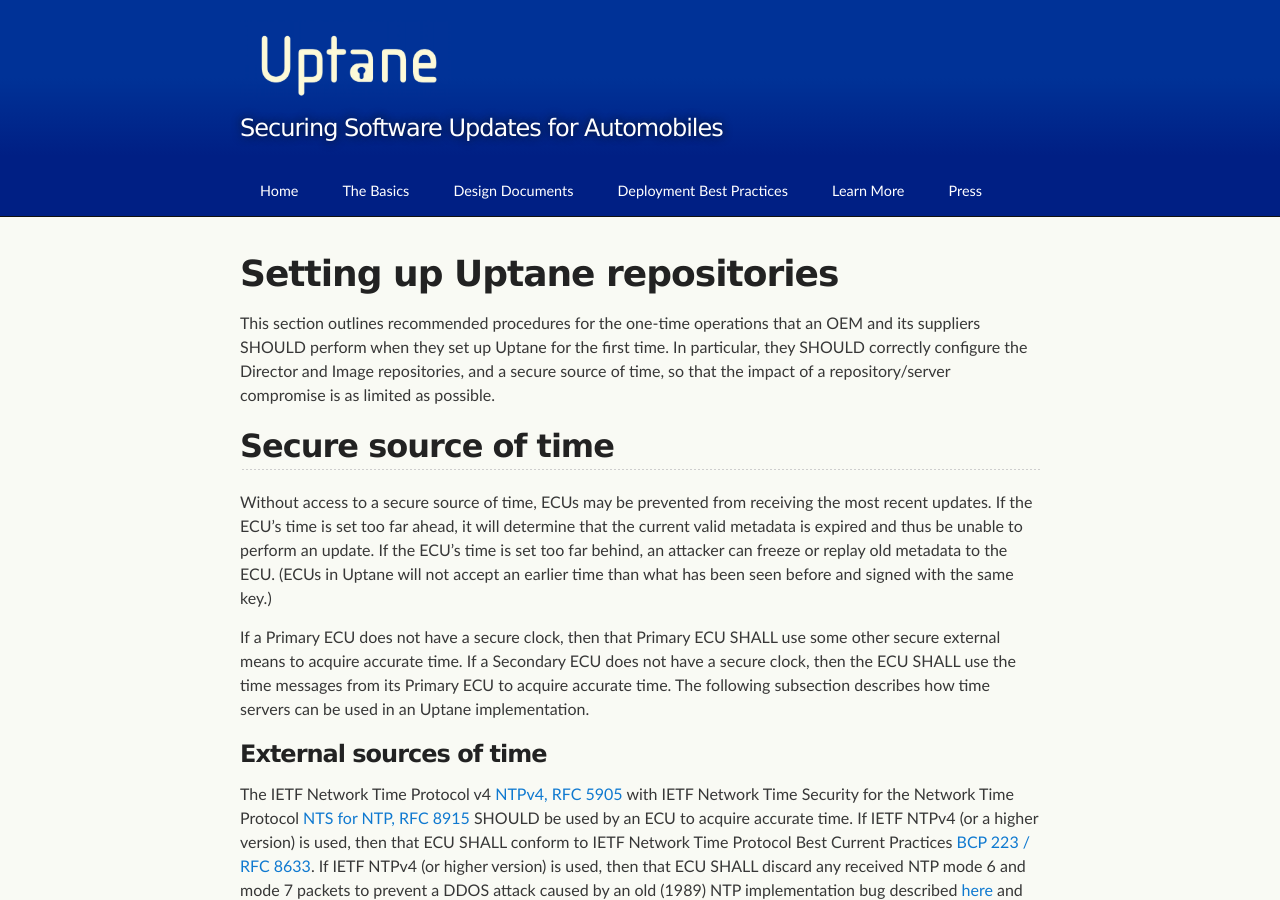
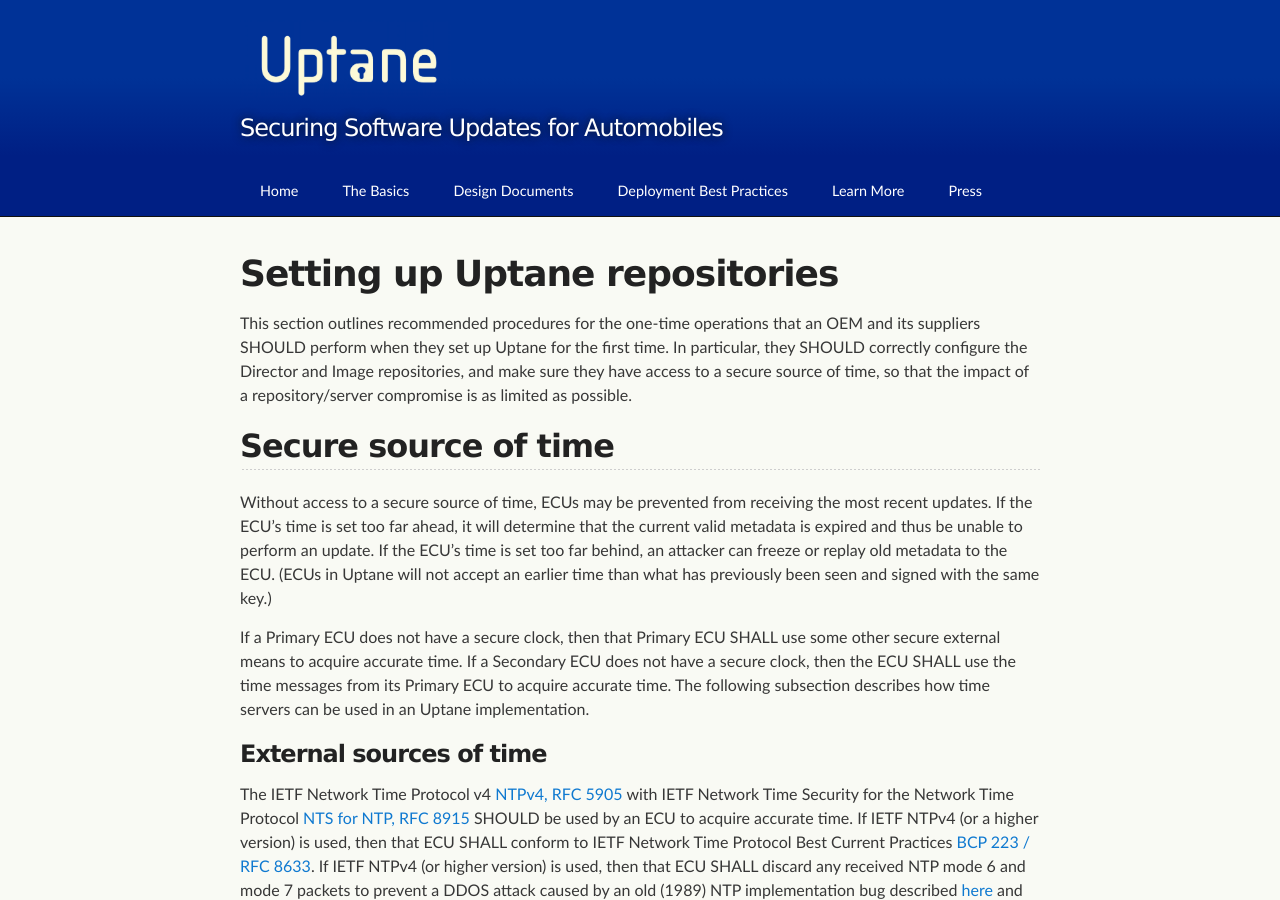
Before and after one commit to uptane/deployment-considerations, a Jekyll site: the page built from repositories.md, in a window 1280 px wide and 900 px high. Built offline with Jekyll 4.4.1, drawn with Linux system fonts in a browser that asks for light colours; our own code applies the rules of GitHub Pages for plain Markdown files; some of the changed text lies outside the part shown.

Commit message:
review for V.2.0.0
The completes my review. Please review, comment, and/or approve.

```diff
--- a/repositories.md
+++ b/repositories.md
@@ -5,11 +5,11 @@ css_id: repositories
 
 # Setting up Uptane repositories
 
-This section outlines recommended procedures for the one-time operations that an OEM and its suppliers SHOULD perform when they set up Uptane for the first time. In particular, they SHOULD correctly configure the Director and Image repositories, and a secure source of time, so that the impact of a repository/server compromise is as limited as possible.
+This section outlines recommended procedures for the one-time operations that an OEM and its suppliers SHOULD perform when they set up Uptane for the first time. In particular, they SHOULD correctly configure the Director and Image repositories, and make sure they have access to a secure source of time, so that the impact of a repository/server compromise is as limited as possible.
 
 ## Secure source of time
 
-Without access to a secure source of time, ECUs may be prevented from receiving the most recent updates. If the ECU's time is set too far ahead, it will determine that the current valid metadata is expired and thus be unable to perform an update. If the ECU's time is set too far behind, an attacker can freeze or replay old metadata to the ECU. (ECUs in Uptane will not accept an earlier time than what has been seen before and signed with the same key.)
+Without access to a secure source of time, ECUs may be prevented from receiving the most recent updates. If the ECU's time is set too far ahead, it will determine that the current valid metadata is expired and thus be unable to perform an update. If the ECU's time is set too far behind, an attacker can freeze or replay old metadata to the ECU. (ECUs in Uptane will not accept an earlier time than what has previously been seen and signed with the same key.)
 
 If a Primary ECU does not have a secure clock, then that Primary ECU SHALL use some other secure external means to acquire accurate time. If a Secondary ECU does not have a secure clock, then the ECU SHALL use the time messages from its Primary ECU to acquire accurate time. The
 following subsection describes how time servers can be used in an Uptane implementation.
@@ -34,7 +34,7 @@ Listing the public key of the external time source in Director Targets metadata
 
 #### Changes to a Primary
 
-If an external time source is implemented, the Primary SHOULD follow its stipulated  procedure for verifying the time. This procedure occurs after the vehicle version manifest is sent and will fulfill the [Download and check current time](https://uptane.github.io/papers/uptane-standard.1.1.0.html#check_time_primary) step of the Uptane Standard.
+If an external time source is implemented, the Primary SHOULD follow its stipulated procedure for verifying the time. This procedure occurs after the vehicle version manifest is sent and will fulfill the [Download and check current time](https://uptane.github.io/papers/uptane-standard.1.1.0.html#check_time_primary) step of the Uptane Standard.
 
 If the response of the external time source meets verification criteria, update the Primary ECU's clock and retain the time source response for distribution to Secondary ECUs. If it fails to meet this criteria, discard the response and continue the procedure without an updated time.
 
@@ -224,7 +224,7 @@ To facilitate coordination between implementations, an Uptane adopter can choose
 
 Information on writing a POUF can be found on the [POUF Purpose and Guidelines](https://uptane.github.io/pouf.html) page of the Uptane website. A sample POUF, written for the [Uptane Reference Implementation](https://uptane.github.io/reference_pouf.html), offers sample metadata written in [ASN.1/DER](https://github.com/uptane/uptane.github.io/blob/master/reference_pouf.md#file-formats).
 
-## Cost Considerations
+## Cost considerations
 
 There is no short answer to the question of what it costs to implement Uptane because such a decision involves a number of variables, starting with how to plan an implementation.  An OEM with an existing OTA system has two methods to implement Uptane: either buy an off-the-shelf solution and integrate with it, or build a custom solution, with some greater or smaller degree of reliance on available open-source client and server components. If a project is starting from scratch, there is a third option: Uptane could be integrated from the start, beginning with the design stage. In that case, the cost of implementing Uptane itself would be minimal, and may even represent a cost reduction, as it provides a framework for organizing the analysis and development that must be undertaken regardless.
 
@@ -232,4 +232,4 @@ If a user is contemplating options one or two, the relative costs are admittedly
 
 A variant of the custom in-house option may be a safer choice for larger OEMs, but it can also come with a high price tag and require substantial effort to integrate. In any case, when upgrading from a legacy solution, a risk assessment of the current solution and evaluation of the current weaknesses and opportunities for improvement will be necessary. Uptane provides an organized framework for this assessment, which could help to reduce costs compared to an assessment without such a framework. The costs of the upgrade itself are dependent upon the individual needs, security concerns, and existing infrastructure of the implementer.
 
-Ultimately, the issue of cost cannot be decided without also estimating the value received for that expense. Value in this case is enhanced security, so when discussing costs, the trade-off between taking shortcuts and sacrificing security, or doing it right and spending more time and money, must be considered. For example, robust key rotation is one of the most important pillars of TUF and Uptane, but it is also something that users may be prepared to ignore if they think it will save money. Therefore, before thinking about cost, potential implementers should do a risk assessment of the current solution, evaluate its weaknesses, and identify the major opportunities for improvement.  Only by knowing the risks they are defending against can implementers legitimately assess if the cost is an investment in the security of their project and their company, rather than just another expense eating away at profits.
+Ultimately, the issue of cost cannot be decided without also estimating the value received for that expense. Value in this case is enhanced security, so when discussing costs, the trade-off between taking shortcuts and sacrificing security, or doing it right and spending more time and money, must be considered. For example, robust key rotation is one of the most important pillars of TUF and Uptane, but it is also something that users may be prepared to ignore if they think it will save money. Therefore, before thinking about cost, potential implementers should do a risk assessment of the current solution, evaluate its weaknesses, and identify the major opportunities for improvement. Only by knowing the risks they are defending against can implementers legitimately assess if the cost is an investment in the security of their project and their company, rather than just another expense eating away at profits.
```
Also changed, not shown: other parts of repositories.md (+3 -3 lines).
